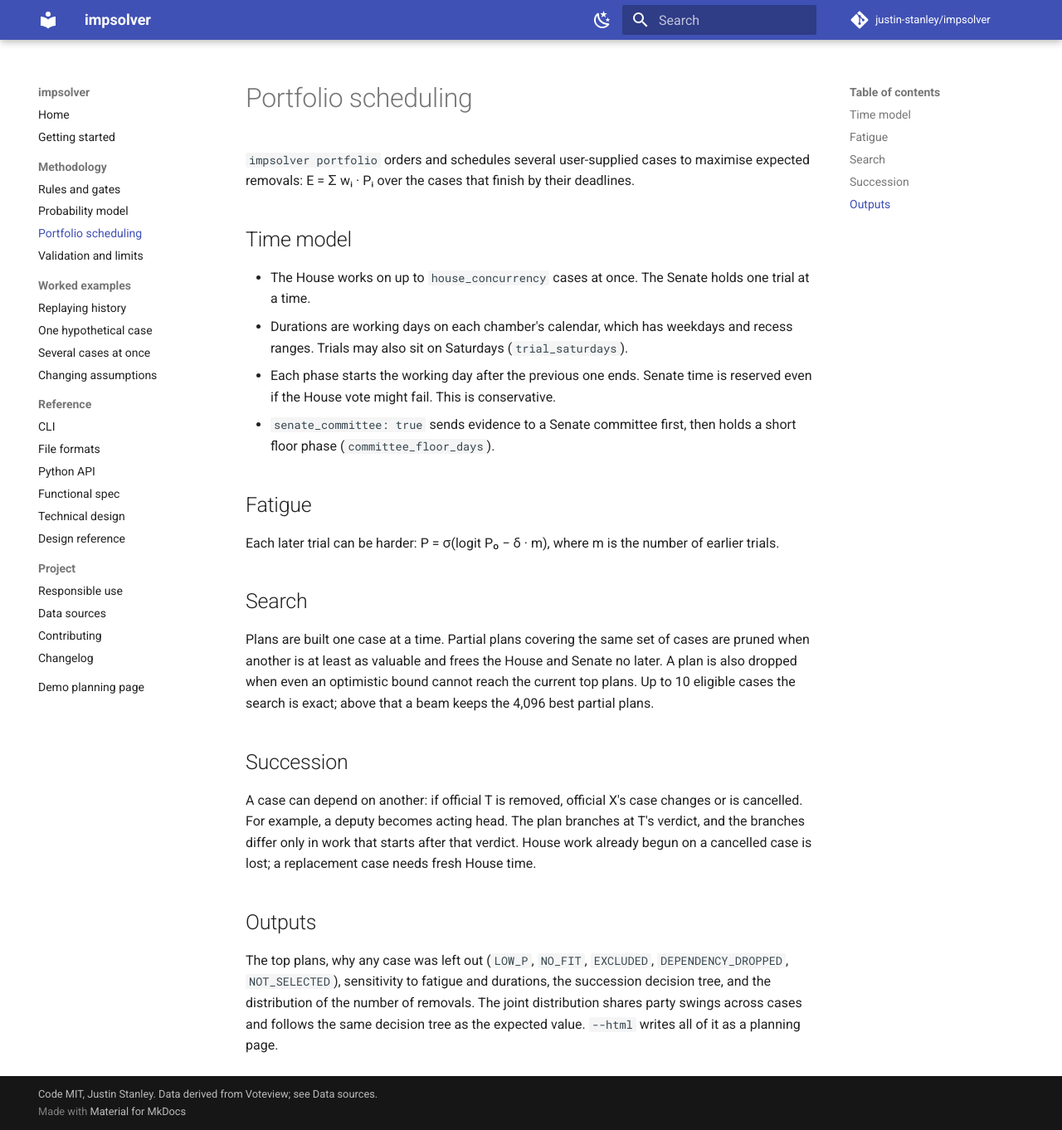
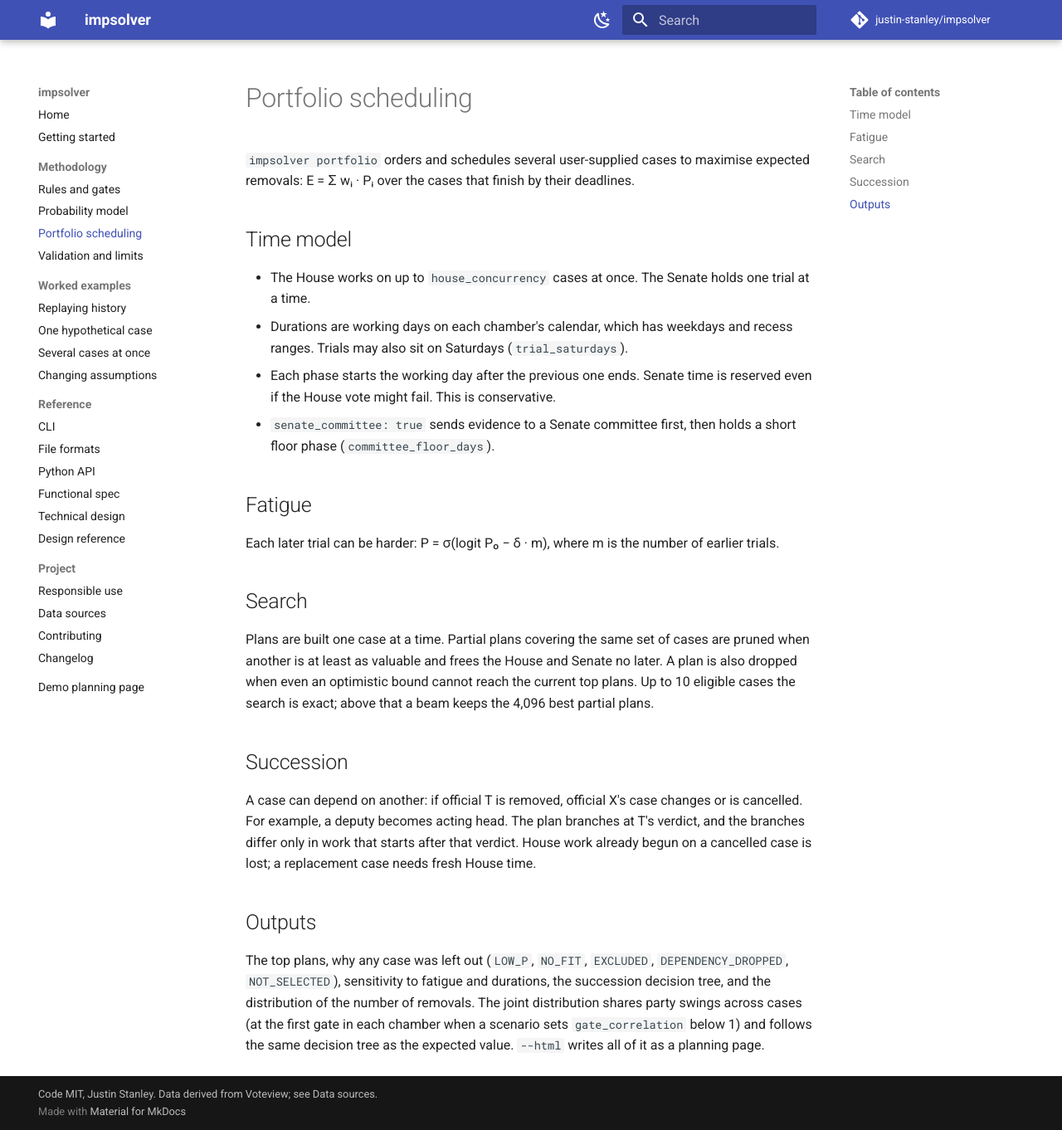
Before and after one commit to justin-stanley/impsolver, an MkDocs documentation site: the page built from docs/methodology/portfolio.md, in a window 1280 px wide and 1362 px high. Shown: the whole window at 83% size. Built offline with MkDocs 1.6.1 and Material for MkDocs 9.7.7, drawn with Linux system fonts in a browser that asks for light colours; comment, search, counter and statistics services are not loaded.

Commit message:
Document gate_correlation across README and docs; test national-swing interaction
Co-Authored-By: Claude Opus 5.5 <noreply@anthropic.com>

```diff
--- a/docs/methodology/portfolio.md
+++ b/docs/methodology/portfolio.md
@@ -37,5 +37,5 @@ cancelled case is lost; a replacement case needs fresh House time.
 The top plans, why any case was left out (`LOW_P`, `NO_FIT`, `EXCLUDED`, `DEPENDENCY_DROPPED`,
 `NOT_SELECTED`), sensitivity to fatigue and durations, the succession decision tree, and the
 distribution of the number of removals. The joint distribution shares party swings across cases
-and follows the same decision tree as the expected value. `--html` writes all of it as a
+(at the first gate in each chamber when a scenario sets `gate_correlation` below 1) and follows the same decision tree as the expected value. `--html` writes all of it as a
 planning page.
```
Also changed, not shown: CHANGELOG.md (+3 -1 lines), README.md (+2 -2 lines), docs/design-reference.md (+1 -1 lines), docs/examples/assumptions.md (+2 -2 lines), 1 other file.
